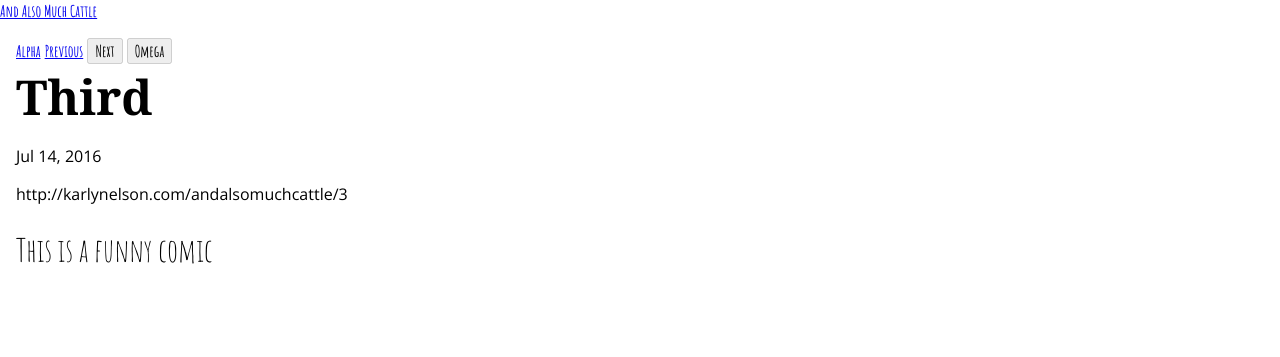
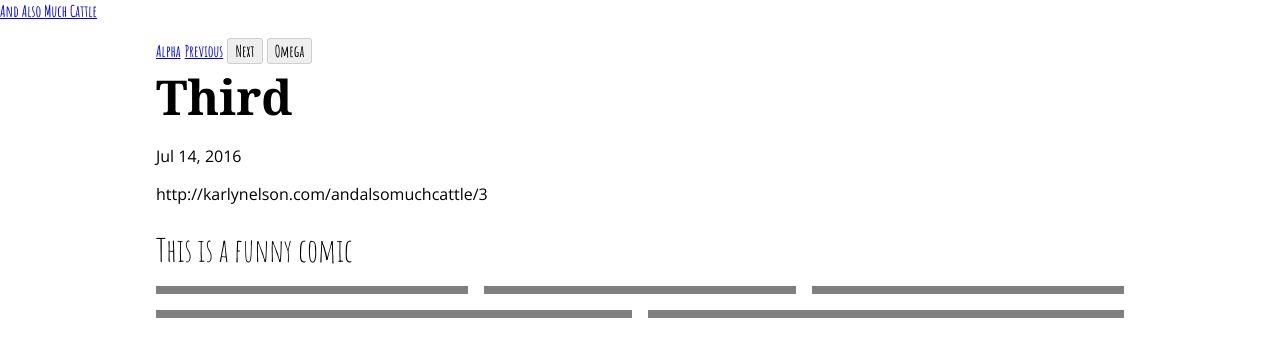
Before and after one commit to karlyanelson/andalsomuchcattle, a Jekyll site: the page built from index.html, in a window 1280 px wide. Shown: the top 357 px of the page. Built offline with Jekyll 4.4.1, drawn with Linux system fonts in a browser that asks for light colours; some web fonts are replaced; the list of posts is cut into pages by our own code.

Commit message:
updated max width

```diff
--- a/_posts/2016-07-12-first.html
+++ b/_posts/2016-07-12-first.html
@@ -37,7 +37,7 @@ permalink: /1
       </div>
     </div>
     <div class="comic-strip-row">
-      <div class="comic-strip-frame frame-tall">
+      <div class="comic-strip-frame frame-tall frame-no-border">
         <img src="http://www.harkavagrant.com/history/maryanning.png"/>
       </div>
     </div>
--- a/_sass/components/comic/_comic.scss
+++ b/_sass/components/comic/_comic.scss
@@ -25,14 +25,18 @@
 
 .comic-strip-frame{
   @include flex(1 1 300px);
-  // border: 1px solid gray;
   margin: $comic-strip-gutter;
+  border: 4px solid gray;
 
   &.frame-tall{
     @extend %center;
     max-width: 800px;
   }
 
+  &.frame-no-border{
+    border: none;
+  }
+
   img{
     width: 100%;
   }
--- a/_sass/layout/_layout.scss
+++ b/_sass/layout/_layout.scss
@@ -1,6 +1,6 @@
 @import "helpers/index";
 
-$max-width: 1400px;
+$max-width: 1000px;
 
 .container{
   @extend %center;
```
